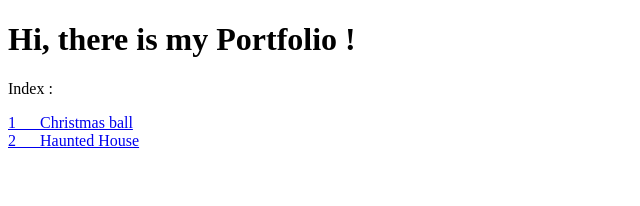
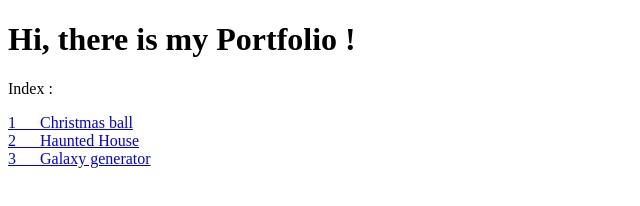
Before and after one commit to corentincath/corentincath.github.io, a plain HTML site: page index.html in a window 1280 px wide. Shown: the whole page, without its empty margins (0-640 px from the left). Drawn offline with Linux system fonts and the light colour scheme.

Commit message:
Add link for project 3

```diff
--- a/index.html
+++ b/index.html
@@ -13,6 +13,7 @@
 
     <div><a href="/p/1/">1 __ Christmas ball</a></div>
     <div><a href="/p/2/">2 __ Haunted House</a></div>
+    <div><a href="/p/3/">3 __ Galaxy generator</a></div>
 
 </body>
 </html>
```
